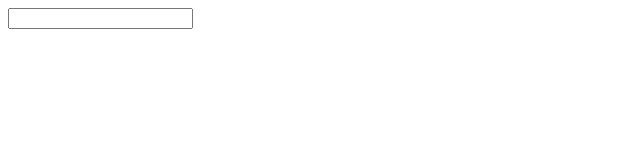
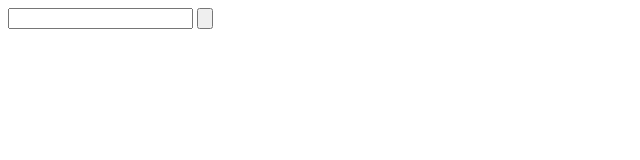
Before and after one commit to leperezpinto/examenunir, a plain HTML site: page index.html in a window 1280 px wide. Shown: the full height of the page, 0-640 px from the left. Drawn offline with Linux system fonts and the light colour scheme.

Commit message:
commit de anthony

```diff
--- a/index.html
+++ b/index.html
@@ -2,5 +2,6 @@
 <head></head>
 <body>
 <input type="text">
+<input type="button" name="button" value="">
 </body>
 </html>
```
